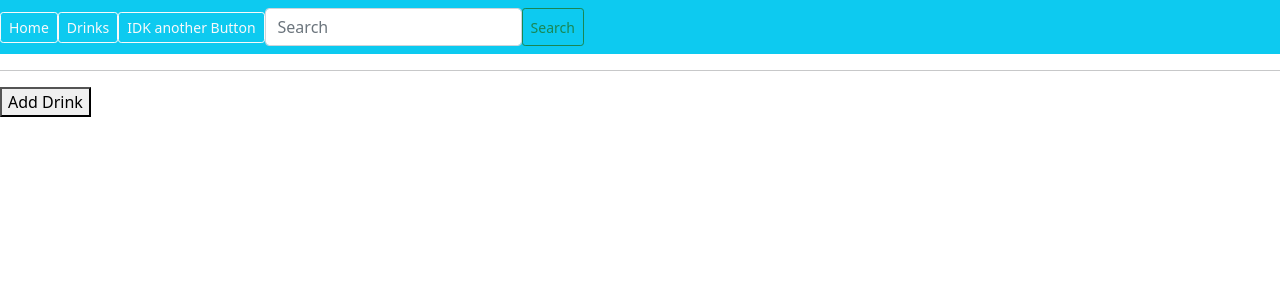
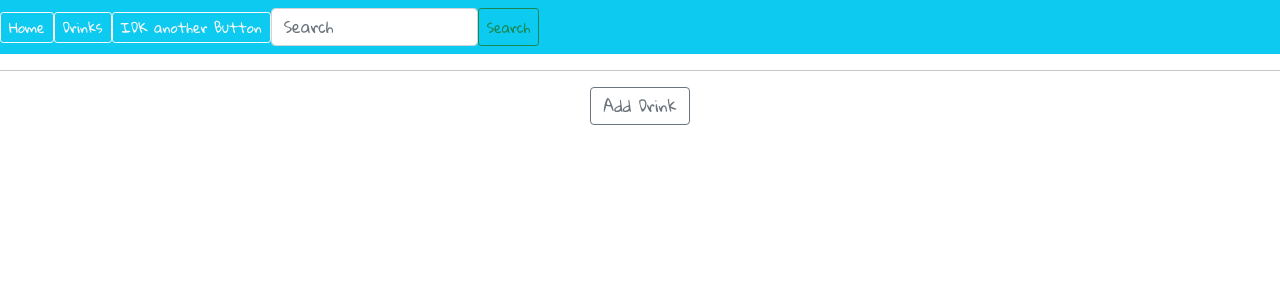
Before and after one commit to ErikaDebelis/merch-react-site, a React (Create React App) app: page / in a window 1280 px wide. Shown: the top 300 px of the page. Built offline with nearby package versions, Linux system fonts and the light colour scheme.

Commit message:
import in google font + apply to entire site in App.js
Co-Authored-By: Gurshan Kaile <gurshankaile206@gmail.com>

```diff
--- a/src/App.css
+++ b/src/App.css
@@ -1,5 +1,8 @@
+@import url('https://fonts.googleapis.com/css2?family=Gloria+Hallelujah');
+
 .App {
   text-align: center;
+  font-family: 'Gloria Hallelujah', cursive;
 }
 
 .App-logo {
--- a/src/components/App.js
+++ b/src/components/App.js
@@ -3,12 +3,16 @@ import '../../src/App.css';
 import Header from './Header';
 import CafeControl from './CafeControl';
 import 'bootstrap/dist/css/bootstrap.min.css';
+import '../../src/App.css';
+
 
 function App() {
   return (
     <React.Fragment>
-      <Header />
-      <CafeControl />
+      <div className="App">
+        <Header />
+        <CafeControl />
+      </div>
     </React.Fragment>
   );
 }
--- a/src/components/CafeControl.js
+++ b/src/components/CafeControl.js
@@ -3,6 +3,7 @@ import NewDrinkForm from './NewDrinkForm';
 import Menu from './Menu';
 import DrinkDetail from './DrinkDetail';
 import EditDrinkForm from './EditDrinkForm';
+import Button from 'react-bootstrap/Button';
 
 class CafeControl extends React.Component {
 
@@ -90,7 +91,7 @@ class CafeControl extends React.Component {
     return (
       <React.Fragment>
         {currentlyVisibleState}
-        <button onClick={this.handleClick}>{buttonText}</button>
+        <Button variant="outline-secondary" size="md" onClick={this.handleClick}>{buttonText}</Button>
       </React.Fragment>
     );
   }
--- a/src/components/Drink.js
+++ b/src/components/Drink.js
@@ -5,9 +5,9 @@ function Drink(props) {
   return (
     <React.Fragment>
       <div onClick = { () => props.whenDrinkClicked(props.id)}>
-        <h3>{props.name}</h3>
-        <h6>{props.description}</h6>
-        <h6>{props.quantity}</h6>
+        <h3>Drink: {props.name}</h3>
+        <h6>Drink Description: {props.description}</h6>
+        <h6>Quantity Ordered: {props.quantity}</h6>
       </div>
     </React.Fragment>
   );
```
Also changed, not shown: src/components/MyStyledComponent.js (added, +15 -0 lines), src/components/ReusableForm.js (+0 -33 lines).
